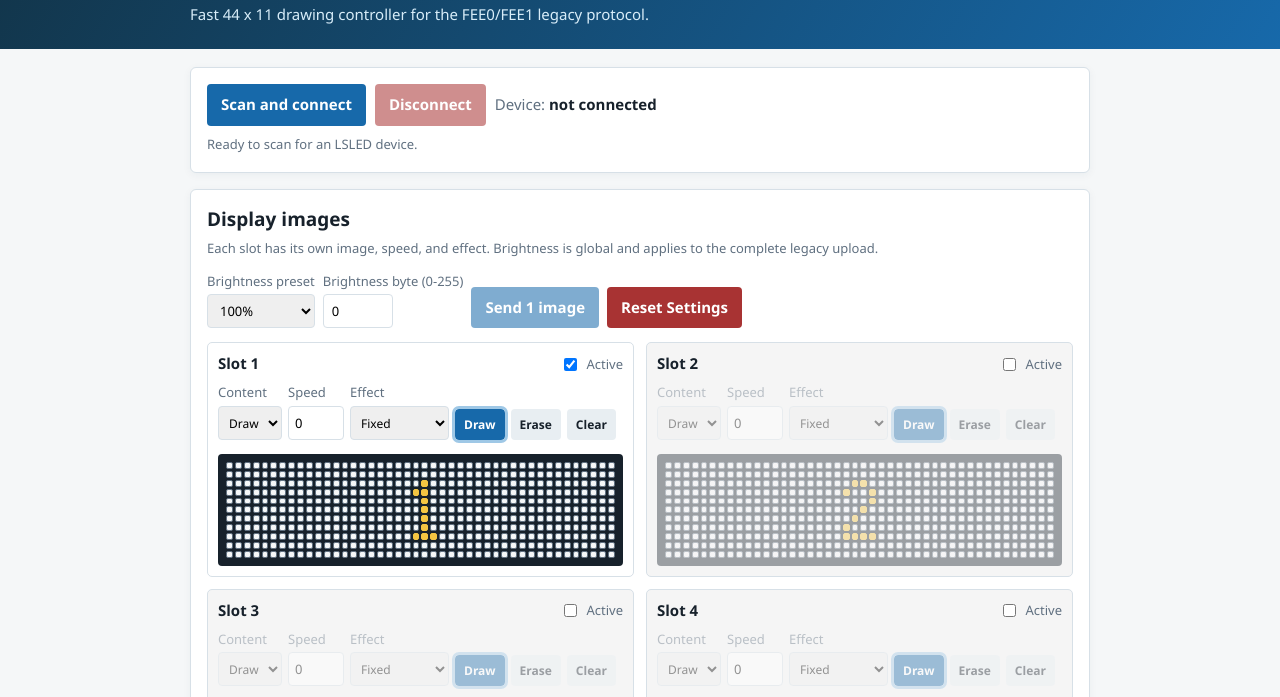
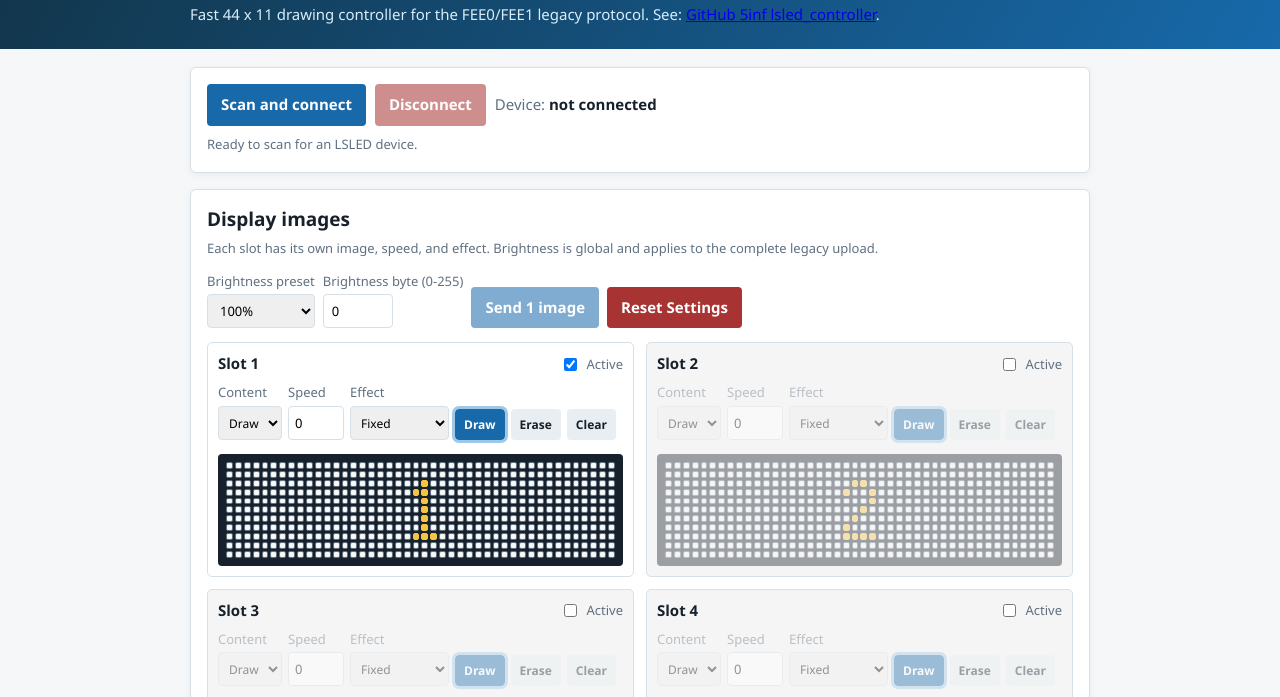
Before and after one commit to 5inf/lsled_controller, a plain HTML site: page index.html in a window 1280 px wide. Shown: the part 62-759 px from the top of the page. Drawn offline with Linux system fonts and the light colour scheme.

Commit message:
Add link to GitHub sources

```diff
--- a/index.html
+++ b/index.html
@@ -340,7 +340,7 @@
 <body>
     <header>
         <h1>LSLED Controller</h1>
-        <p>Fast 44 x 11 drawing controller for the FEE0/FEE1 legacy protocol.</p>
+        <p>Fast 44 x 11 drawing controller for the FEE0/FEE1 legacy protocol. See: <a href="https://github.com/5inf/lsled_controller">GitHub 5inf lsled_controller</a>.</p>
     </header>
     <main>
         <section class="toolbar" aria-label="LSLED connection">
```
